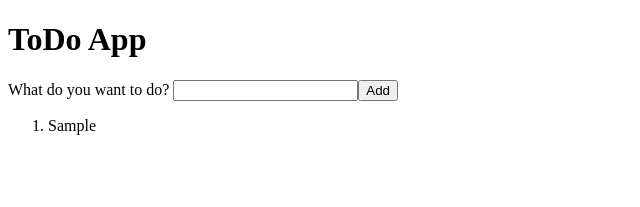
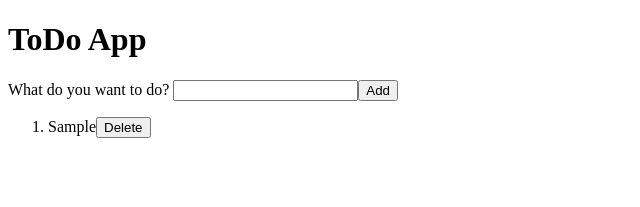
Before and after one commit to Deepesh2023/toDoApp, a React (Vite) app: page / in a window 1280 px wide. Both pictures are taken after typing "Sample" into the empty fields and a click on the button "Add". Shown: the top 207 px of the page, without its empty margins (0-640 px from the left). Built offline with nearby package versions, Linux system fonts and the light colour scheme.

Commit message:
added delete functionality

```diff
--- a/src/App.jsx
+++ b/src/App.jsx
@@ -29,11 +29,21 @@ const App = () => {
     setTodoList(updatedToDo);
   };
 
+  const deleteTodo = (toDoToBeDeleted) => {
+    const updatedToDo = toDoList.filter((toDo) => toDo !== toDoToBeDeleted);
+    window.localStorage.setItem("ToDoList", JSON.stringify(updatedToDo));
+    if (updatedToDo.length === 0) {
+      setTodoList(null);
+      return;
+    }
+    setTodoList(updatedToDo);
+  };
+
   return (
     <>
       <h1>ToDo App</h1>
       <NewToDoForm addToDo={addToDo} />
-      <ToDoList toDoList={toDoList} />
+      <ToDoList toDoList={toDoList} deleteTodo={deleteTodo} />
     </>
   );
 };
@@ -60,13 +70,16 @@ const NewToDoForm = ({ addToDo }) => {
   );
 };
 
-const ToDoList = ({ toDoList }) => {
+const ToDoList = ({ toDoList, deleteTodo }) => {
   if (toDoList) {
     return (
       <>
         <ol>
           {toDoList.map((toDo) => (
-            <li key={toDo}>{toDo}</li>
+            <li key={toDo}>
+              {toDo}
+              <button onClick={() => deleteTodo(toDo)}>Delete</button>
+            </li>
           ))}
         </ol>
       </>
```
